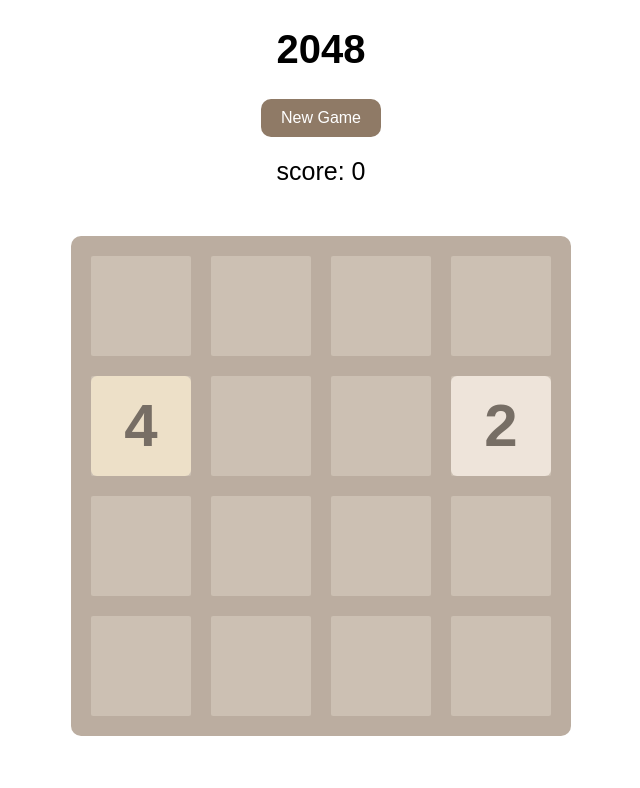
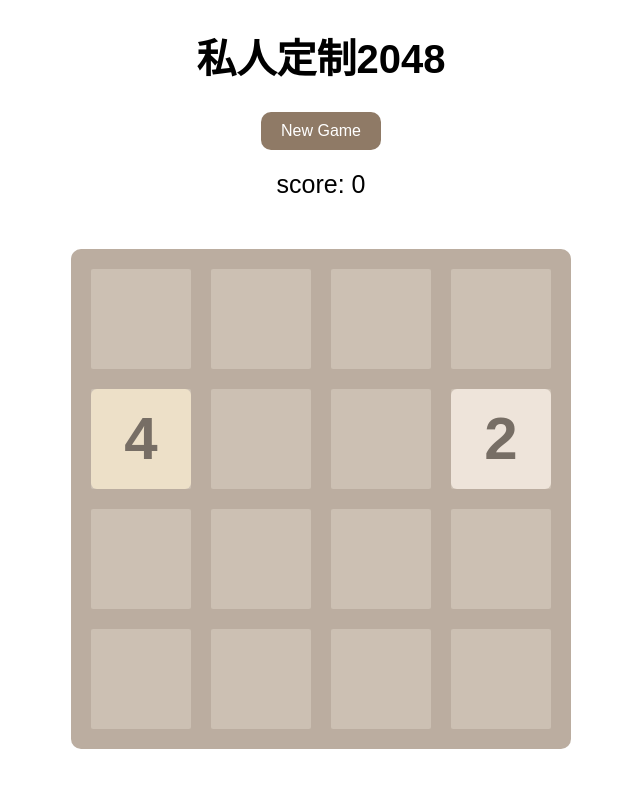
Before and after one commit to ljw27/ljw27.github.io, a Jekyll site: the page 2048.html, which Jekyll copies as it is, in a window 1280 px wide. Shown: the top 788 px of the page, without its empty margins (319-959 px from the left). Built offline with Jekyll 4.4.1, drawn with Linux system fonts in a browser that asks for light colours; Markdown is read by kramdown in place of the engine named in the settings.

Commit message:
私人定制

```diff
--- a/2048.html
+++ b/2048.html
@@ -9,7 +9,7 @@
 </head>
 <body>
 	<header>
-		<h1>2048</h1>
+		<h1>私人定制2048</h1>
 		<a href="javascript:newgame();" id="newgamebutton">New Game</a>
 		<p>score: <span id="score">0</span></p>
 	</header>
```
